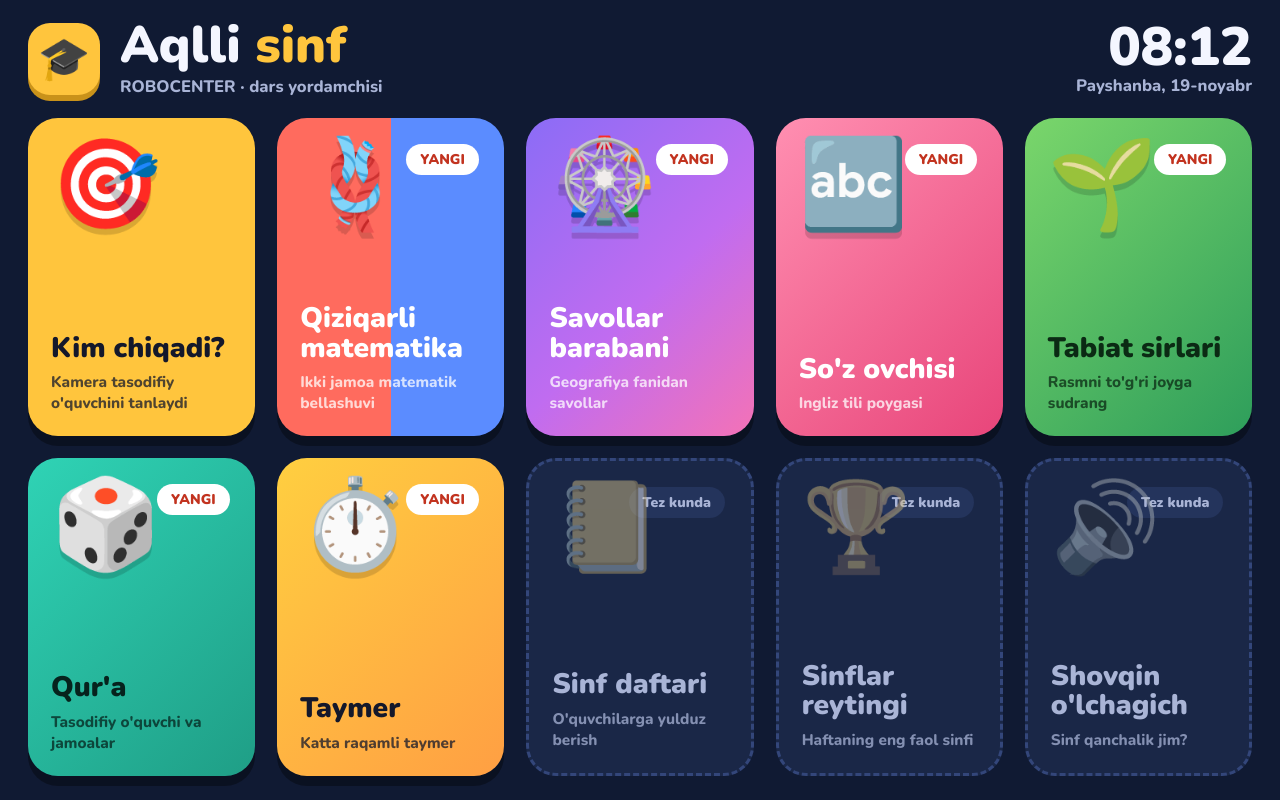
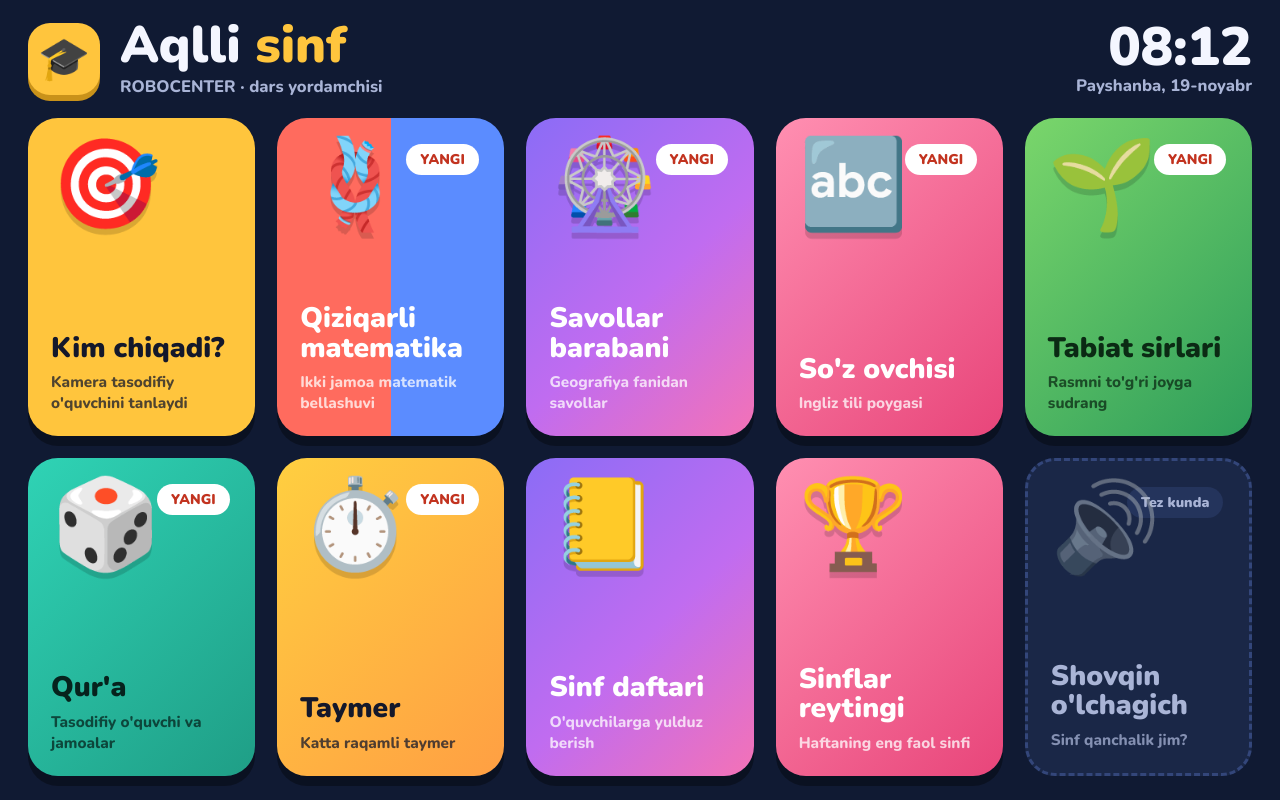
Before and after one commit to farruxcg1/aqlli-sinf, a plain HTML site: page index.html in a window 1280 px wide. Drawn offline with nearby package versions, Linux system fonts and the light colour scheme.

Commit message:
Sinf daftari va Sinflar reytingini ochish
- Caddyfile'dan /sinf-daftari va /reyting redirectlari olib tashlandi —
  endi bu tayyor sahifalar productionда ham ochiladi (TV reytingi, daftar).
- Bosh sahifada ikkisi «Tez kunda» emas, bosiladigan vosita bo'ldi.

Co-Authored-By: Claude Opus 4.8 <noreply@anthropic.com>
Claude-Session: https://claude.ai/code/session_018QCvAoD7g9VGvPwx5MCmh7

```diff
--- a/index.html
+++ b/index.html
@@ -94,8 +94,8 @@
     </a>
     <a class="tile t4" href="qura.html"><span class="badge new">YANGI</span><div class="ico">🎲</div><h2>Qur'a</h2><p>Tasodifiy o'quvchi va jamoalar</p></a>
     <a class="tile t5" href="taymer.html"><span class="badge new">YANGI</span><div class="ico">⏱️</div><h2>Taymer</h2><p>Katta raqamli taymer</p></a>
-    <div class="tile soon"><span class="badge">Tez kunda</span><div class="ico">📒</div><h2>Sinf daftari</h2><p>O'quvchilarga yulduz berish</p></div>
-    <div class="tile soon"><span class="badge">Tez kunda</span><div class="ico">🏆</div><h2>Sinflar reytingi</h2><p>Haftaning eng faol sinfi</p></div>
+    <a class="tile t3" href="sinf-daftari.html"><div class="ico">📒</div><h2>Sinf daftari</h2><p>O'quvchilarga yulduz berish</p></a>
+    <a class="tile t6" href="reyting.html"><div class="ico">🏆</div><h2>Sinflar reytingi</h2><p>Haftaning eng faol sinfi</p></a>
     <div class="tile soon"><span class="badge">Tez kunda</span><div class="ico">🔊</div><h2>Shovqin o'lchagich</h2><p>Sinf qanchalik jim?</p></div>
   </main>
 </div>
```
Also changed, not shown: 1 other file.
